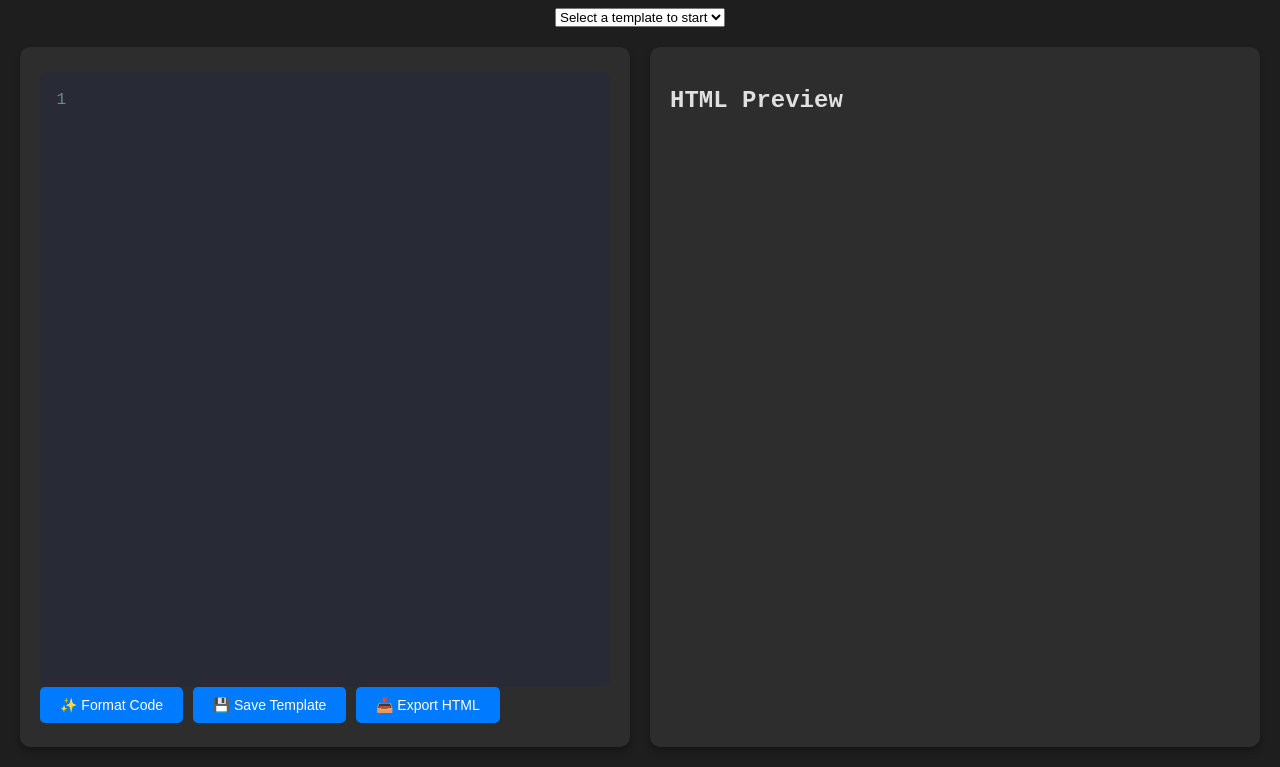
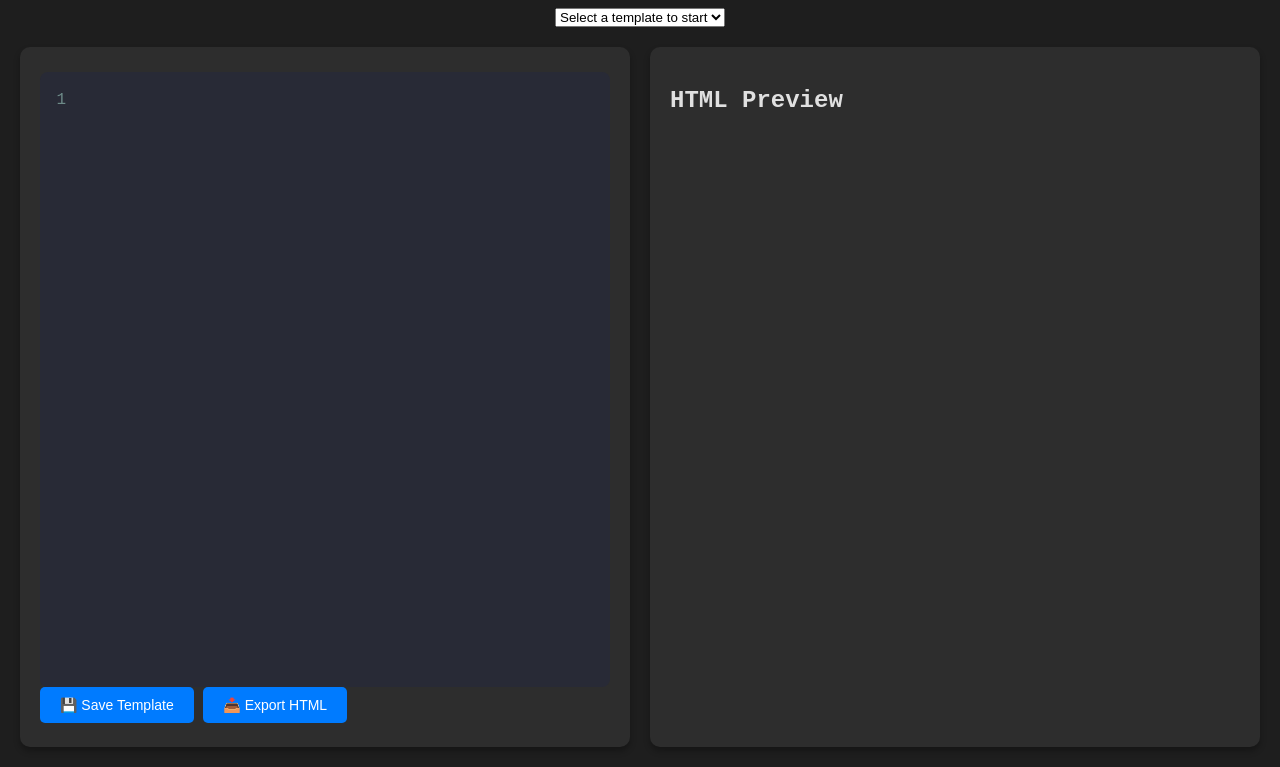
Before and after one commit to Snarenkumar/Online-text-editor-styling, a website: page public/index.html in a window 1280 px wide. Shown: the part 154-921 px from the top of the page. Drawn offline with nearby package versions, Linux system fonts and the light colour scheme; no server answers.

Commit message:
working on main project that is drageexcel and removeing few unwanted part of the project

```diff
--- a/public/index.html
+++ b/public/index.html
@@ -45,7 +45,7 @@
 
             <textarea id="editor-container"></textarea>
             <div class="controls">
-                <button onclick="formatCode()">✨ Format Code</button>
+                <!-- <button onclick="formatCode()">✨ Format Code</button> -->
                 <button onclick="saveTemplate()">💾 Save Template</button>
                 <!-- <button onclick="renderHTML()">🔍 Render HTML</button> -->
                 <button onclick="exportHTML()">📥 Export HTML</button>
```
